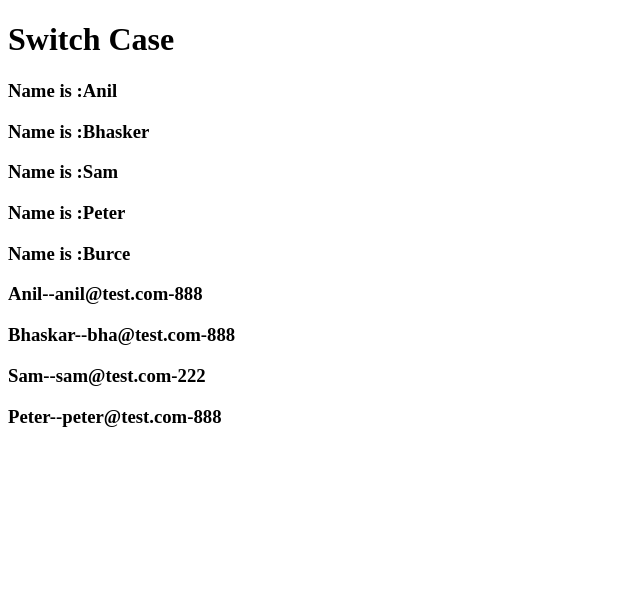
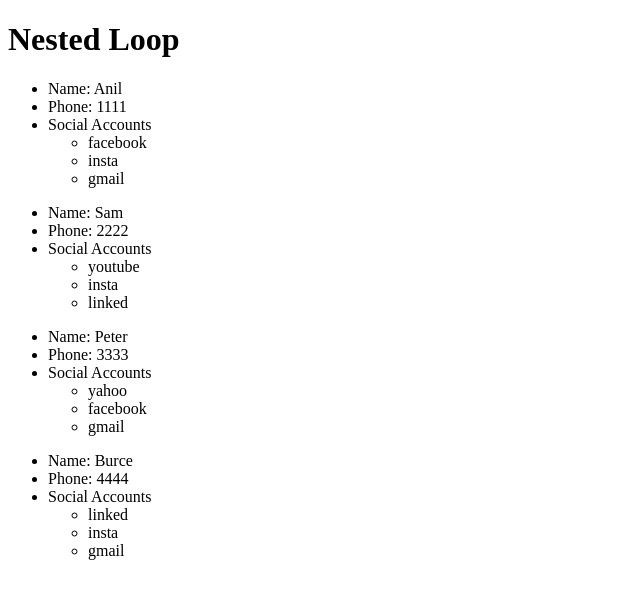
Before and after one commit to Tanyamehta22/ANGULAR-CODE-STEP-BY-STE, an Angular app: page / in a window 1280 px wide. Shown: the top 598 px of the page, without its empty margins (0-640 px from the left). Built offline with nearby package versions, Linux system fonts and the light colour scheme.

Commit message:
Nested Loop

```diff
--- a/src/app/app.component.html
+++ b/src/app/app.component.html
@@ -1,3 +1,10 @@
 <h1>{{ title }}</h1>
-<h3 *ngFor="let item of users">Name is :{{item}}</h3>
-<h3 *ngFor="let item of userDetails">{{item.name}}--{{item.email}}-{{item.phone}}</h3>
+
+<ul *ngFor = "let user of users">
+  <li>Name: {{user.name}}</li>
+  <li>Phone: {{user.phone}}</li>
+  <li>Social Accounts</li>
+  <ul *ngFor="let account of user.socialAccounts">
+    <li>{{account}}</li>
+  </ul>
+</ul>
--- a/src/app/app.component.ts
+++ b/src/app/app.component.ts
@@ -12,13 +12,12 @@ import { RouterOutlet } from '@angular/router';
 })
 
 export class AppComponent {
-  title = 'Switch Case';
-  users = ['Anil', 'Bhasker', 'Sam', 'Peter', 'Burce'];
-  userDetails=[
-    {name:'Anil', email:'anil@test.com', phone:'888'},
-    {name:'Bhaskar', email:'bha@test.com', phone:'888'},
-    {name:'Sam', email:'sam@test.com', phone:'222'},
-    {name:'Peter', email:'peter@test.com', phone:'888'},
-  ];
+  title = 'Nested Loop';
+  users=[
+    {name:'Anil', phone:'1111', socialAccounts:['facebook','insta','gmail']},
+    {name:'Sam', phone:'2222',socialAccounts:['youtube','insta','linked']},
+    {name:'Peter', phone: '3333',socialAccounts:['yahoo','facebook','gmail']},
+    {name:'Burce', phone:'4444',socialAccounts:['linked','insta','gmail']}
 
+  ]
 }
```
